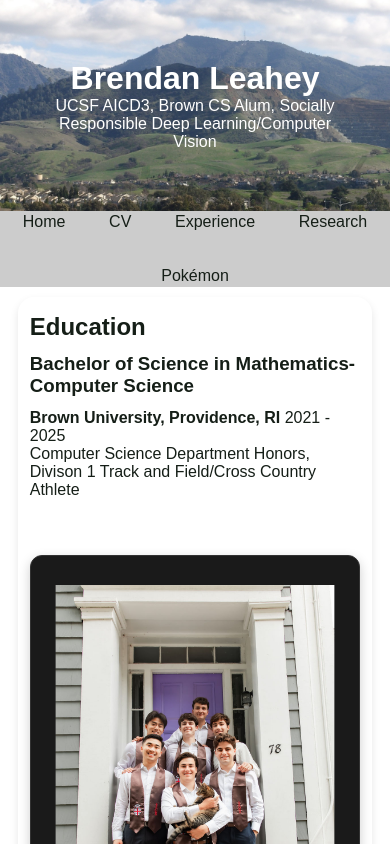
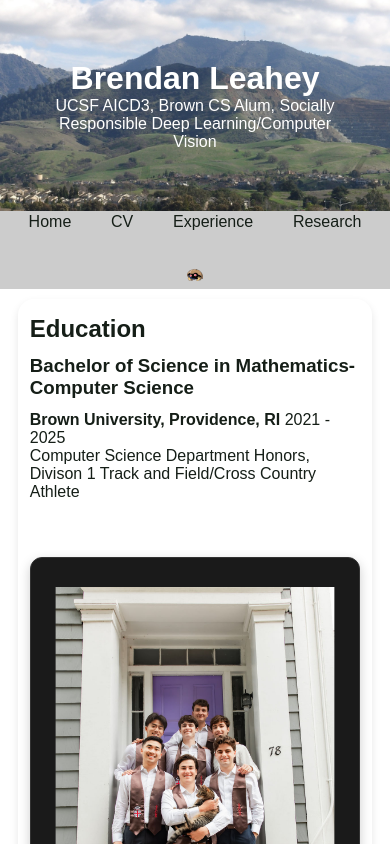
Before and after one commit to bpleahey/Personal-Website, a Next.js app in the folder personal-website/: page /experience in a window 390 px wide. Shown: the top 844 px of the page. Built offline with nearby package versions, Linux system fonts and the light colour scheme.

Commit message:
improved banner styling for mobile

```diff
--- a/personal-website/src/app/pokemon/page.tsx
+++ b/personal-website/src/app/pokemon/page.tsx
@@ -3,6 +3,7 @@ import styles from "./page.module.css";
 import SmogonContribs from "@/elements/smogon-contribs";
 
 export default function Research() {
+  //TODO:fix table sizing for tournament tables and smogon contribution tables
   return (
     <div className={styles.page}>
       <Banner />
--- a/personal-website/src/app/research/page.module.css
+++ b/personal-website/src/app/research/page.module.css
@@ -12,7 +12,6 @@
 .link:hover {
   color: #0070f3;
 }
-
 .subtitle {
   display: block;
   font-size: 1.1em;
--- a/personal-website/src/elements/banner.module.css
+++ b/personal-website/src/elements/banner.module.css
@@ -97,7 +97,7 @@
 .navlink {
   font-size: 1rem;
   font-weight: 500;
-  padding: 0.5vw 1.5vw;
+  padding: 0.5vw 1vw;
   transition: all 0.3s ease;
   border-radius: 5%;
 }
@@ -106,3 +106,8 @@
   background-color: rgba(0, 0, 0, 0.05);
   color: var(--background);
 }
+
+.navlink:hover img {
+  transform: scale(1.2);
+  filter: brightness(0.7);
+}
--- a/personal-website/src/elements/banner.tsx
+++ b/personal-website/src/elements/banner.tsx
@@ -3,7 +3,7 @@ import Link from "next/link";
 
 // Create a banner component that can be reused across multiple pages
 
-// TODO: add a little emoji to the pokemon link
+// TODO: add a little emoji to the pokemon link, make fit on mobile view width
 export default function Banner() {
   return (
     <>
@@ -30,7 +30,11 @@ export default function Banner() {
           Research
         </Link>
         <Link className={styles.navlink} href="pokemon">
-          Pokémon
+          <img
+            className={styles.kabuto}
+            width="16px"
+            src="images/kabuto.png"
+          ></img>
         </Link>
       </nav>
     </>
```
Also changed, not shown: personal-website/public/images/kabuto.png (added).
